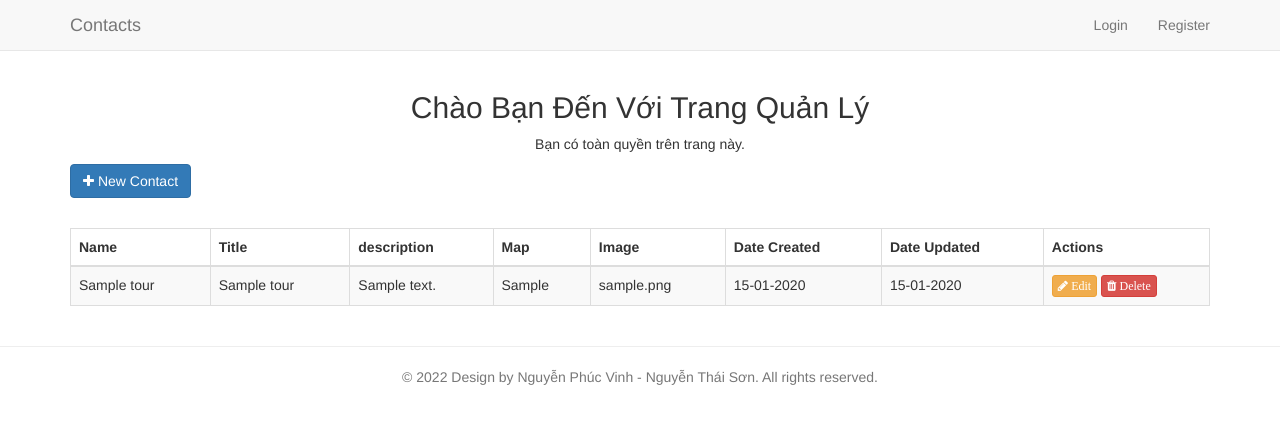
After one commit to npvinh39/ct275-project, a PHP site: page /view/admin/index.php in a window 1280 px wide. The commit adds this page. Shown: the top 424 px of the page. Run offline with PHP 8.4, Linux system fonts and the light colour scheme; tables that the repository leaves empty or names only in its code hold one stand-in row (values such as "Sample post"); data that the repository does not hold is empty; some libraries are stand-ins or nearby versions.

Commit message:
Updated Code

```diff
--- /dev/null
+++ b/controller/functions.php
@@ -0,0 +1,5 @@
+<?php
+
+function is_administrator($user = 'eWWtD(Iv9$Mw^CQXevjmCmwAAzTIS*t5ykV^wZ5brat5+V4M6b') {
+	return (isset($_SESSION['user']) && ($_SESSION['user'] === $user));
+}
--- /dev/null
+++ b/view/admin/index.php
@@ -0,0 +1,169 @@
+<?php
+ob_start();
+include "../../model/bootstrap.php";
+include "../../controller/functions.php";
+
+if (is_administrator()) {
+	// Nếu không là quản trị viên, hiển thị trang đăng nhập.
+	echo '<p>Khong la admin</p>';
+  // header('Location: login.php');
+	// exit();
+}
+
+use CT275\Project\Tour;
+$tour = new Tour($PDO);
+$tours = $tour->all();
+
+
+?>
+<!DOCTYPE html>
+<html lang="en">
+
+<head>
+	<meta charset="utf-8">
+	<meta http-equiv="X-UA-Compatible" content="IE=edge">
+	<meta name="viewport" content="width=device-width, initial-scale=1">
+
+	<title>Contacts</title>
+
+	<link href="//maxcdn.bootstrapcdn.com/bootstrap/3.3.7/css/bootstrap.min.css" rel="stylesheet">
+	<link href="//cdn.datatables.net/1.10.12/css/jquery.dataTables.min.css" rel="stylesheet">
+	<link href="//cdn.datatables.net/1.10.12/css/dataTables.bootstrap.min.css" rel="stylesheet">
+	<link href="<?= BASE_URL_PATH . "css/sticky-footer.css" ?>" rel=" stylesheet">
+	<link href="<?= BASE_URL_PATH . "css/font-awesome.min.css" ?>" rel=" stylesheet">
+	<link href="<?= BASE_URL_PATH . "css/animate.css" ?>" rel=" stylesheet">
+	<style>
+		.edit-text-2-line {
+			line-height: 2.2rem;
+    	max-height: 4.4rem;
+    	overflow: hidden;
+  		text-overflow: ellipsis;
+  		white-space: nowrap;
+			max-width: 110px;
+		}
+	</style>
+</head>
+
+<body>
+	<?php include('./layouts/navbar.php') ?>
+
+	<!-- Main Page Content -->
+	<div class="container">
+		<section id="inner" class="inner-section section">
+			<!-- SECTION HEADING -->
+			<h2 class="section-heading text-center wow fadeIn" data-wow-duration="1s">Chào Bạn Đến Với Trang Quản Lý</h2>
+			<div class="row">
+				<div class="col-md-6 col-md-offset-3 text-center">
+					<p class="wow fadeIn" data-wow-duration="2s">Bạn có toàn quyền trên trang này.</p>
+				</div>
+			</div>
+
+			<div class="inner-wrapper row">
+				<div class="col-md-12">
+
+					<a href="<?= BASE_URL_PATH . 'add.php' ?>" class="btn btn-primary" style="margin-bottom: 30px;">
+						<i class="fa fa-plus"></i> New Contact</a>
+
+					<!-- Table Starts Here -->
+					<table id="contacts" class="table table-bordered table-responsive table-striped">
+						<thead>
+							<tr>
+								<th>Name</th>
+								<th>Title</th>
+								<th>description</th>
+								<th>Map</th>
+								<th>Image</th>
+								<th>Date Created</th>
+								<th>Date Updated</th>
+								<th>Actions</th>
+							</tr>
+						</thead>
+						<tbody>
+							<?php foreach($tours as $tour): ?>
+								<tr>
+									<td class="edit-text-2-line"><?=htmlspecialchars($tour->tour_name)?></td>
+									<td class="edit-text-2-line"><?=htmlspecialchars($tour->tour_title)?></td>
+									<td class="edit-text-2-line"><?=htmlspecialchars($tour->tour_description)?></td>
+									<td class="edit-text-2-line"><?=htmlspecialchars($tour->tour_map)?></td>
+									<td class="edit-text-2-line"><?=htmlspecialchars($tour->tour_image)?></td>
+									<td class="edit-text-2-line"><?=date("d-m-Y", strtotime($tour->created_at))?></td>
+									<td class="edit-text-2-line"><?=date("d-m-Y", strtotime($tour->updated_at))?></td>
+									<td class="edit-text-2-line">
+										<a href="<?=BASE_URL_PATH . 'edit.php?id=' . $tour->getId()?>"
+										class="btn btn-xs btn-warning">
+										<i alt="Edit" class="fa fa-pencil"> Edit</i></a>
+										<form class="delete" action="<?=BASE_URL_PATH . 'delete.php'?>"
+										method="POST" style="display: inline;">
+											<input type="hidden" name="id"
+											value="<?=$tour->getId()?>">
+											<button type="submit" class="btn btn-xs btn-danger"
+											name="delete-contact">
+											<i alt="Delete" class="fa fa-trash"> Delete</i></button>
+										</form>
+
+									</td>
+								</tr>
+							<?php endforeach ?>
+
+						</tbody>
+					</table>
+					<!-- Table Ends Here -->
+				</div>
+			</div>
+		</section>
+	</div>
+
+	<div id="delete-confirm" class="modal fade" role="dialog">"
+		<div class="modal-dialog">
+			<div class="modal-content">
+				<div class="modal-header">
+				<button type="button" class="close"
+				data-dismiss="modal">&times;</button>
+				<h4 class="modal-title">Confirmation</h4>
+				</div>
+				<div class="modal-body">Do you want to delete this contact?</div>
+				<div class="modal-footer">
+				<button type="button" data-dismiss="modal"
+				class="btn btn-danger" id="delete">Delete</button>
+				<button type="button" data-dismiss="modal"
+				class="btn btn-default">Cancel</button>
+				</div>
+			</div>
+		</div>
+	</div>
+
+	<?php include('./layouts/footer.php') ?>
+
+	<script src="//cdnjs.cloudflare.com/ajax/libs/jquery/1.12.4/jquery.min.js"></script>
+	<script src="//maxcdn.bootstrapcdn.com/bootstrap/3.3.7/js/bootstrap.min.js"></script>
+	<script src="//cdn.datatables.net/1.10.12/js/jquery.dataTables.min.js"></script>
+	<script src="//cdn.datatables.net/1.10.12/js/dataTables.bootstrap.min.js"></script>
+	<script src="<?= BASE_URL_PATH . "js/wow.min.js" ?>"></script>
+	<script>
+		$(document).ready(function() {
+			new WOW().init();
+			$('#contacts').DataTable();
+
+			$('button[name="delete-contact"]').on('click', function(e){
+			e.preventDefault();
+			const form = $(this).closest('form');
+			const nameTd = $(this).closest('tr').find('td:first');
+			if (nameTd.length > 0) {
+			$('.modal-body').html(
+			`Do you want to delete "${nameTd.text()}"?`
+			);
+			}
+			$('#delete-confirm').modal({
+			backdrop: 'static', keyboard: false
+			})
+			.one('click', '#delete', function() {
+			form.trigger('submit');
+			});
+			});
+
+		});
+	</script>
+</body>
+
+</html>
+<?php ob_end_flush(); ?>
--- /dev/null
+++ b/view/admin/layouts/footer.php
@@ -0,0 +1,8 @@
+<footer>
+<hr class="p-0 m-0 b-0">
+      <div class="bg-light py-2">
+        <div class="container text-center">
+          <p class="text-muted mb-0 py-2">&copy; 2022 Design by Nguyễn Phúc Vinh - Nguyễn Thái Sơn. All rights reserved.</p>
+        </div>
+      </div>
+</footer>
--- /dev/null
+++ b/view/admin/layouts/navbar.php
@@ -0,0 +1,33 @@
+<nav class="navbar navbar-default navbar-static-top">
+	<div class="container">
+		<div class="navbar-header">
+
+			<!-- Collapsed Hamburger -->
+			<button type="button" class="navbar-toggle collapsed" data-toggle="collapse" data-target="#app-navbar-collapse">
+				<span class="sr-only">Toggle Navigation</span>
+				<span class="icon-bar"></span>
+				<span class="icon-bar"></span>
+				<span class="icon-bar"></span>
+			</button>
+
+			<!-- Branding Image -->
+			<a class="navbar-brand" href="<?= BASE_URL_PATH ?>">
+				Contacts
+			</a>
+		</div>
+
+		<div class="collapse navbar-collapse" id="app-navbar-collapse">
+			<!-- Left Side Of Navbar -->
+			<ul class="nav navbar-nav">
+				&nbsp;
+			</ul>
+
+			<!-- Right Side Of Navbar -->
+			<ul class="nav navbar-nav navbar-right">
+				<!-- Authentication Links -->
+				<li><a href="#">Login</a></li>
+				<li><a href="#">Register</a></li>
+			</ul>
+		</div>
+	</div>
+</nav>
--- a/view/client/pages/contact.php
+++ b/view/client/pages/contact.php
@@ -1,3 +1,6 @@
+<?php
+include "../../../model/bootstrap.php";
+?>
 <!DOCTYPE html>
 <html lang="en">
 <head>
--- a/view/client/pages/login.php
+++ b/view/client/pages/login.php
@@ -3,7 +3,7 @@
                             <head>
                                 <meta charset='utf-8'>
                                 <meta name='viewport' content='width=device-width, initial-scale=1'>
-                                <title>Snippet - BBBootstrap</title>
+                                <title>Đăng Nhập</title>
                                 <link href='https://maxcdn.bootstrapcdn.com/bootstrap/3.3.0/css/bootstrap.min.css' rel='stylesheet'>
                                 <link href='https://cdnjs.cloudflare.com/ajax/libs/font-awesome/4.0.3/css/font-awesome.css' rel='stylesheet'>
                                 <script type='text/javascript' src='https://cdnjs.cloudflare.com/ajax/libs/jquery/3.2.1/jquery.min.js'></script>
```
Also changed, not shown: index.php (+4 -4 lines), view/admin/layouts/form-login.php (added, +20 -0 lines), view/admin/login.php (added, +100 -0 lines), view/client/layouts/header.php (+4 -4 lines), view/client/pages/description.php (+6 -6 lines), view/client/pages/faq.php (+6 -6 lines), view/client/pages/product-list.php (+6 -6 lines).
